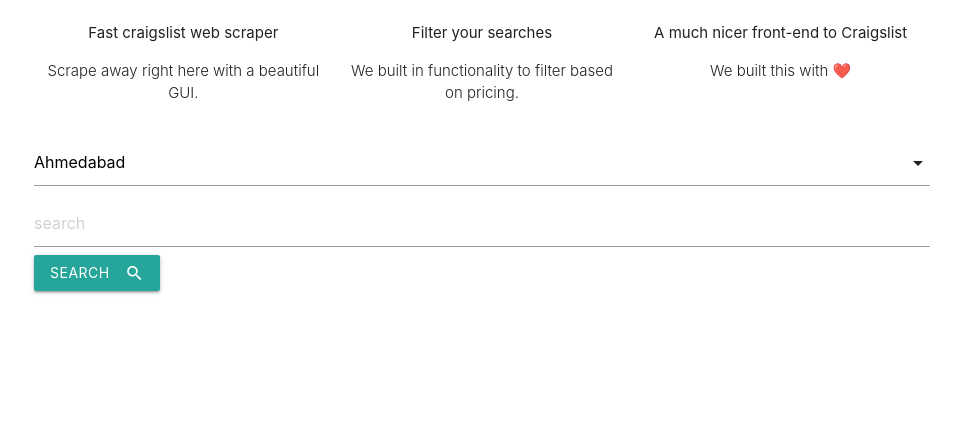
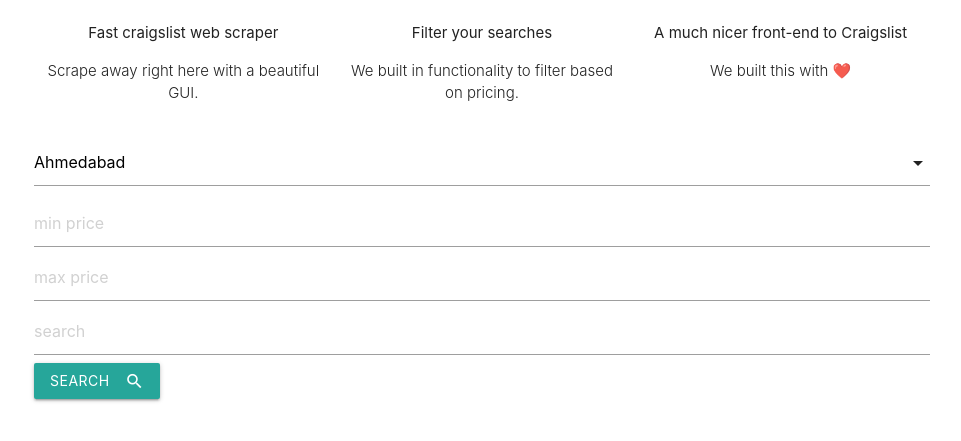
Before and after one commit to Jitbhuin/craiglist_clone, a Django app: page / in a window 1280 px wide. Shown: the part 359-800 px from the top of the page, without its empty margins (158-1119 px from the left). Run offline with Django 3.2, Linux system fonts and the light colour scheme; some libraries are stand-ins or nearby versions.

Commit message:
added price filter

```diff
--- a/craiglist_app/templates/craiglist_app/base.html
+++ b/craiglist_app/templates/craiglist_app/base.html
@@ -85,6 +85,8 @@ $(document).ready(function(){
                       </div>
          </div>
           <div>
+          <input type="text" name="min_price" placeholder="min price" >
+        <input type="text" name="max_price" placeholder="max price" >
         <input type="text" name="search" placeholder="search" required>
         <button class="btn waves-effect waves-light" type="submit" name="action">Search
             <i class="material-icons right">search</i>
@@ -101,19 +103,3 @@ $(document).ready(function(){
 <script src="https://cdnjs.cloudflare.com/ajax/libs/materialize/1.0.0-beta/js/materialize.min.js"></script>
 </body>
 </html>
-<!-- <a href="https://ahmedabad.craigslist.org">ahmedabad</a></li>
-        <li><a href="https://bangalore.craigslist.org">bangalore</a></li>
-        <li><a href="https://bhubaneswar.craigslist.org">bhubaneswar</a></li>
-        <li><a href="https://chandigarh.craigslist.org">chandigarh</a></li>
-        <li><a href="https://chennai.craigslist.org">chennai (madras)</a></li>
-        <li><a href="https://delhi.craigslist.org">delhi</a></li>
-        <li><a href="https://goa.craigslist.org">goa</a></li>
-        <li><a href="https://hyderabad.craigslist.org">hyderabad</a></li>
-        <li><a href="https://indore.craigslist.org">indore</a></li>
-        <li><a href="https://jaipur.craigslist.org">jaipur</a></li>
-        <li><a href="https://kerala.craigslist.org">kerala</a></li>
-        <li><a href="https://kolkata.craigslist.org">kolkata (calcutta)</a></li>
-        <li><a href="https://lucknow.craigslist.org">lucknow</a></li>
-        <li><a href="https://mumbai.craigslist.org">mumbai</a></li>
-        <li><a href="https://pune.craigslist.org">pune</a></li>
-        <li><a href="https://surat.craigslist.org">surat surat</a></li> -->
--- a/craiglist_app/views.py
+++ b/craiglist_app/views.py
@@ -18,8 +18,18 @@ def new_search(request):
     # return HttpResponse({'new search is working'})
     # print(request.POST)
     search = request.POST.get('search')
+    if request.POST.get('min_price'):
+        min_price = int(request.POST.get('min_price'))
+    else:
+        min_price=0
+    if request.POST.get('max_price'):
+        max_price = int(request.POST.get('max_price'))
+    else:
+        max_price=10000000000
     location =request.POST.get('location')
     print(location)
+    print((min_price))
+    print(max_price)
     final_url = BASE_CRAIGLIST_URL.format(location,quote_plus(search))
     print(final_url)
     models.SearchModel.objects.create(search=search, create_time=timezone.now())
@@ -29,19 +39,27 @@ def new_search(request):
     post_listings = soup.find_all('li', {'class': 'result-row'})
     final_postings = []
     for post in post_listings:
-        post_title = post.find(class_='result-title').text
-        post_url = post.find('a').get('href')
         if post.find(class_='result-price'):
-            post_price = post.find(class_='result-price').text
-        else:
-            post_price = 'N/A'
-        if post.find(class_='result-image').get('data-ids'):
-            post_image_id = post.find(class_='result-image').get('data-ids').split(',')[0].split(':')[1]
-            post_image = BASE_IMAGE_URL.format(post_image_id)
-        else:
-            post_image = 'https://craigslist.org/images/peace.jpg'
+            price_csv = post.find(class_='result-price').text[1:].split(',')
+            post_price=""
+            for price in price_csv:
+                post_price+=price
+            if int(post_price)>=min_price and int(post_price)<=max_price:
 
-        final_postings.append((post_title, post_url, post_price,post_image))
+                post_title = post.find(class_='result-title').text
+                post_url = post.find('a').get('href')
+                post_price=post.find(class_='result-price').text
+                # if post.find(class_='result-price'):
+
+                # else:
+                #     post_price = 'N/A'
+                if post.find(class_='result-image').get('data-ids'):
+                    post_image_id = post.find(class_='result-image').get('data-ids').split(',')[0].split(':')[1]
+                    post_image = BASE_IMAGE_URL.format(post_image_id)
+                else:
+                    post_image = 'https://craigslist.org/images/peace.jpg'
+
+                final_postings.append((post_title, post_url, post_price,post_image))
         # print(post_title)
         # print(post_price)
         # print(post_url)
```
Also changed, not shown: db.sqlite3.
